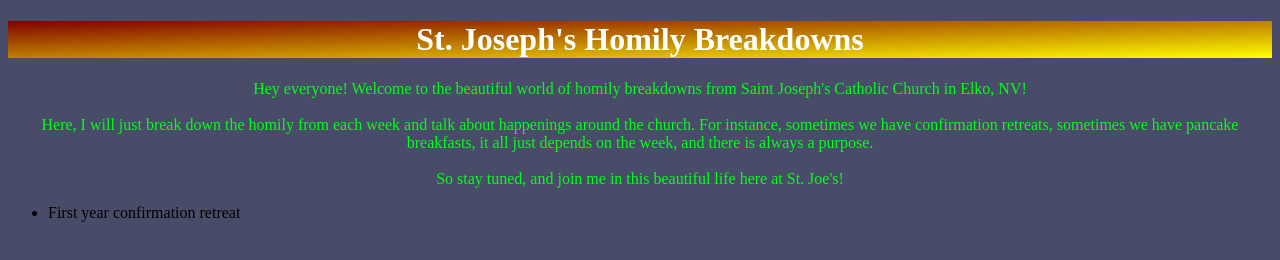
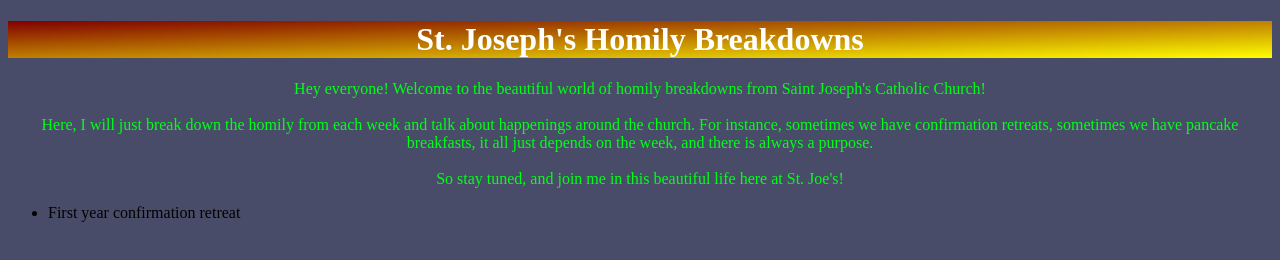
Before and after one commit to CodeGrammer45/CatholicPOV.github.io, a plain HTML site: page index.html in a window 1280 px wide. Drawn offline with Linux system fonts and the light colour scheme.

Commit message:
Update index.html

```diff
--- a/index.html
+++ b/index.html
@@ -10,7 +10,7 @@
 <h1>St. Joseph's Homily Breakdowns</h1>
 <body>
   <p class="main-text">
-    Hey everyone! Welcome to the beautiful world of homily breakdowns from Saint Joseph's Catholic Church in Elko, NV!
+    Hey everyone! Welcome to the beautiful world of homily breakdowns from Saint Joseph's Catholic Church!
     <br></br>
     Here, I will just break down the homily from each week and talk about happenings around the church. For instance, sometimes we have confirmation retreats,
     sometimes we have pancake breakfasts, it all just depends on the week, and there is always a purpose.
```
